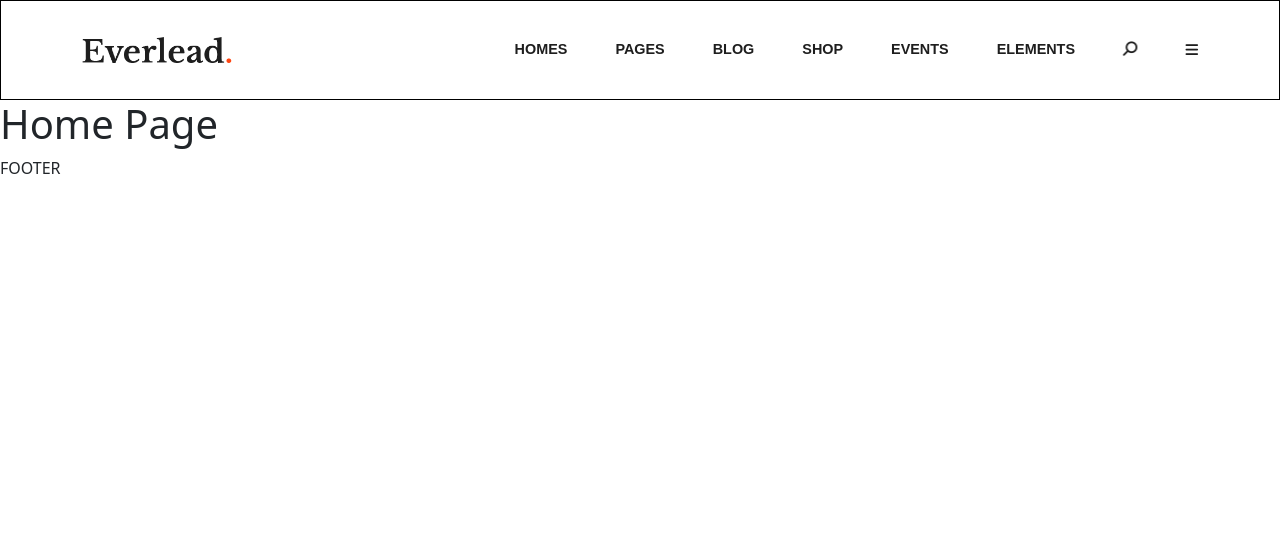
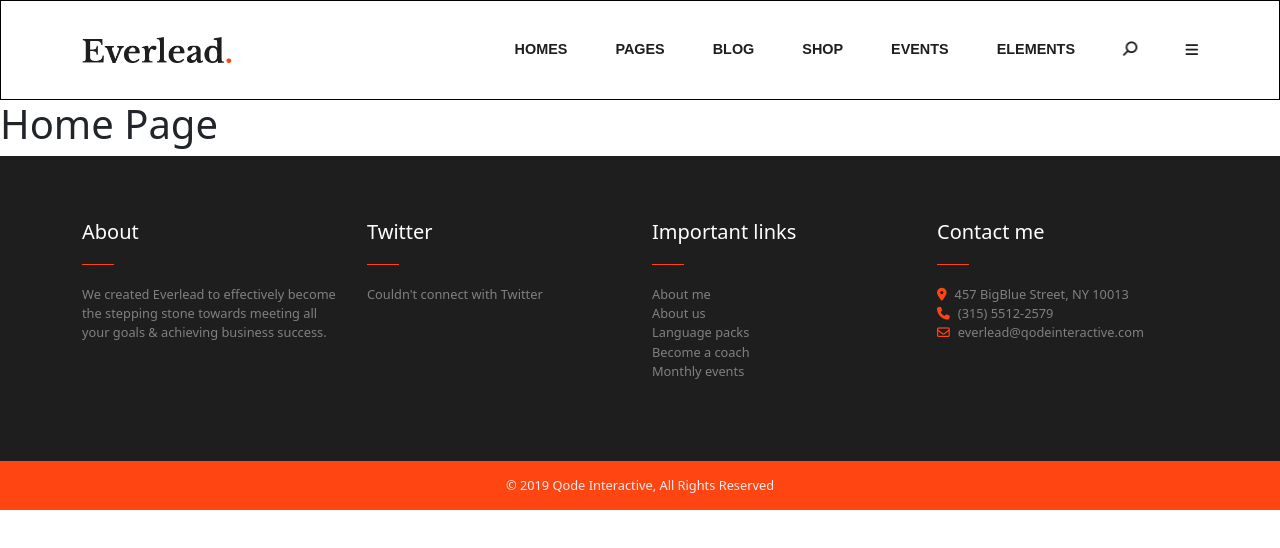
Before and after one commit to sabino-olivieri/proj-html-vuejs, a Vue app: page / in a window 1280 px wide. Shown: the top 548 px of the page. Built offline with nearby package versions, Linux system fonts and the light colour scheme.

Commit message:
feat: add footer content

```diff
--- a/src/components/AppFooter.vue
+++ b/src/components/AppFooter.vue
@@ -2,7 +2,21 @@
 export default {
   data() {
     return {
-
+      importLink: ['About me', 'About us', 'Language packs', 'Become a coach', 'Monthly events'],
+      contactMe: [
+        {
+          icon: 'fa-solid fa-location-dot',
+          contact: '457 BigBlue Street, NY 10013'
+        },
+        {
+          icon: 'fa-solid fa-phone',
+          contact: '(315) 5512-2579'
+        },
+        {
+          icon: 'fa-regular fa-envelope',
+          contact: 'everlead@qodeinteractive.com'
+        },
+      ]
     }
   }
 }
@@ -10,9 +24,91 @@ export default {
 
 <template>
   <footer>
-    FOOTER
+    <div class="container ms_footer-top py-5">
+      <div class="row row-cols-1 row-cols-sm-2 row-cols-md-4">
+        <div class="col py-3">
+          <div class="ms_card">
+            <h5>About</h5>
+            <p>We created Everlead to effectively become the stepping stone towards meeting all your goals
+              & achieving
+              business success.</p>
+          </div>
+        </div>
+        <div class="col py-3">
+          <div class="ms_card">
+            <h5>Twitter</h5>
+            <p>Couldn't connect with Twitter</p>
+          </div>
+        </div>
+        <div class="col py-3">
+          <div class="ms_card">
+            <h5>Important links</h5>
+          </div>
+
+          <ul>
+            <li v-for="curLink in importLink">
+              {{ curLink }}
+            </li>
+          </ul>
+        </div>
+        <div class="col py-3">
+          <div class="ms_card">
+            <h5>Contact me</h5>
+            <ul>
+              <li v-for="curContact in contactMe">
+                <i :class="curContact.icon"></i>
+                <span class="mx-2">{{ curContact.contact }}</span>
+              </li>
+            </ul>
+          </div>
+        </div>
+      </div>
+    </div>
+    <div class="ms_footer-bottom">
+      <a href="">© 2019 Qode Interactive, All Rights Reserved</a>
+    </div>
   </footer>
 
 </template>
 
-<style lang="scss" scoped></style>
+<style lang="scss" scoped>
+footer {
+  background-color: var(--ms-bold-color);
+  color: grey;
+  font-size: 0.8rem;
+
+  h5 {
+    color: white;
+    margin-bottom: 20px;
+
+    &::after {
+      content: '';
+      display: block;
+      width: 32px;
+      height: 1px;
+      margin: 20px 0;
+      background-color: var(--ms-primary-color)
+    }
+  }
+
+  ul {
+    list-style-type: none;
+    padding-left: 0;
+
+    i {
+      color: var(--ms-primary-color);
+    }
+  }
+
+  .ms_footer-bottom {
+    background-color: var(--ms-primary-color);
+    text-align: center;
+    padding: 15px 0;
+
+    a {
+      color: #eeeeee;
+      text-decoration: none;
+    }
+  }
+}
+</style>
--- a/src/style/partials/_variables.scss
+++ /dev/null
@@ -1,3 +0,0 @@
-$primary-color: #FF4613;
-$primary-dark: #171515;
-$light-grey: #FAFAFA;
```
